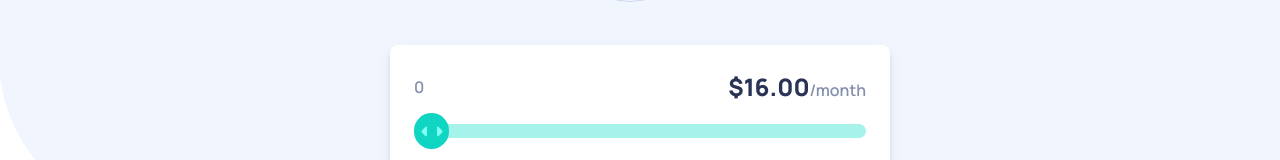
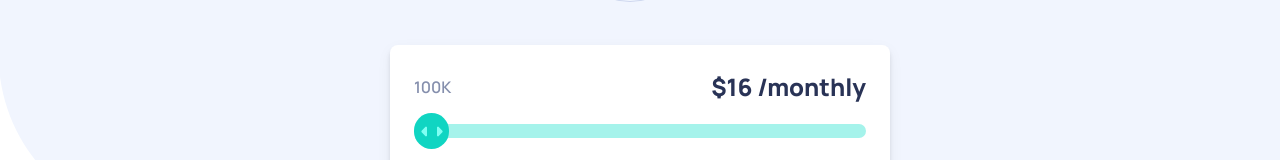
Before and after one commit to filipesaretta/card-price, a React (Vite) app: page / in a window 1280 px wide. Shown: the part 175-335 px from the top of the page. Built offline with nearby package versions, Linux system fonts and the light colour scheme.

Commit message:
Add price range as moves

```diff
--- a/src/components/CardSlider/index.tsx
+++ b/src/components/CardSlider/index.tsx
@@ -12,6 +12,12 @@ import {
 
 import check from "../../assets/icon-check.svg";
 import { FormEvent, useEffect, useState } from "react";
+
+interface RatesProps {
+  id: string;
+  size: number;
+  price: number;
+}
 
 export function CardSlider() {
   function getScreenSize() {
@@ -32,9 +38,9 @@ export function CardSlider() {
     };
   }, []);
 
-  const min = 0;
-  const max = 1000000;
-  const [pageViews, setPageViews] = useState(0);
+  const min = "100000";
+  const max = "1000000";
+  const [pageViews, setPageViews] = useState(min);
 
   function handleSliderPageViews(e: FormEvent) {
     const target = e.target as HTMLInputElement;
@@ -42,11 +48,76 @@ export function CardSlider() {
     setPageViews(target.value);
   }
 
+  function formatPageViewNumber() {
+    const pageView = Number(pageViews) / 1000;
+    if (pageView > 999) {
+      return "1M+";
+    } else {
+      return `${pageView}k`;
+    }
+  }
+
+  const [isAnnual, setIsAnnual] = useState(false);
+
+  const rates: RatesProps[] = [
+    {
+      id: "SMALL",
+      size: 100,
+      price: 16,
+    },
+    {
+      id: "MEDIUM",
+      size: 250,
+      price: 32,
+    },
+    {
+      id: "BIG",
+      size: 500,
+      price: 60,
+    },
+  ];
+
+  function handleMonthlyToggle() {
+    return isAnnual ? setIsAnnual(false) : setIsAnnual(true);
+  }
+
+  function priceRange() {
+    const SMALL = 100;
+    const MEDIUM = 250;
+    const BIG = 500;
+    const ENTERPRISE = 1000;
+
+    const pageView = Number(pageViews) / 1000;
+
+    function result(price: RatesProps) {
+      const result = price!.price;
+      return isAnnual
+        ? Math.floor(result * 12 - ((result * 12) / 100) * 25)
+        : price?.price;
+    }
+
+    if (pageView >= SMALL && pageView < MEDIUM) {
+      const price = rates.find((item) => item.size === SMALL);
+      return `$${result(price)} ${isAnnual ? "/yearly" : "/monthly"}`;
+    }
+    if (pageView >= MEDIUM && pageView < BIG) {
+      const price = rates.find((item) => item.size === MEDIUM);
+      return `$${result(price)} ${isAnnual ? "/yearly" : "/monthly"}`;
+    }
+    if (pageView >= BIG && pageView < ENTERPRISE) {
+      const price = rates.find((item) => item.size === BIG);
+
+      return `$${result(price)} ${isAnnual ? "/yearly" : "/monthly"}`;
+    }
+
+    return "Contact us";
+  }
+
   return (
     <Card>
       <SliderSection>
         <PriceSection>
-          <PageViews>{pageViews}</PageViews>
+          <PageViews>{formatPageViewNumber()}</PageViews>
           <Slider>
             <span>
               <input
@@ -60,13 +131,13 @@ export function CardSlider() {
             </span>
           </Slider>
           <Price>
-            <span>$16.00</span>/month
+            <span>{priceRange()}</span>
           </Price>
         </PriceSection>
         <PaymentToggle>
           <p>Monthly Billing</p>
           <Toggle>
-            <input type="checkbox" />
+            <input type="checkbox" onClick={handleMonthlyToggle} />
             <span></span>
           </Toggle>
           <p>
--- /dev/null
+++ b/src/utils/MoneyFormat.ts
@@ -0,0 +1,4 @@
+// function MoneyFormat() {
+
+//   return ()
+//  }
```
